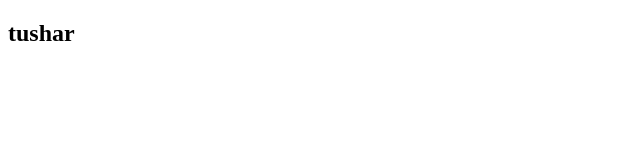
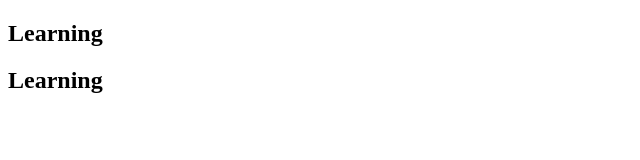
Before and after one commit to DharaKotadiya/learning-git, a plain HTML site: page index.html in a window 1280 px wide. Shown: the whole page, without its empty margins (0-640 px from the left). Drawn offline with Linux system fonts and the light colour scheme.

Commit message:
html code changed

```diff
--- a/index.html
+++ b/index.html
@@ -6,7 +6,7 @@
     <title>github</title>
   </head>
   <body>
-    <h2>tushar</h2>
-    <div></div>
+    <h2>Learning</h2>
+    <div><h2>Learning</h2></div>
   </body>
 </html>
```
